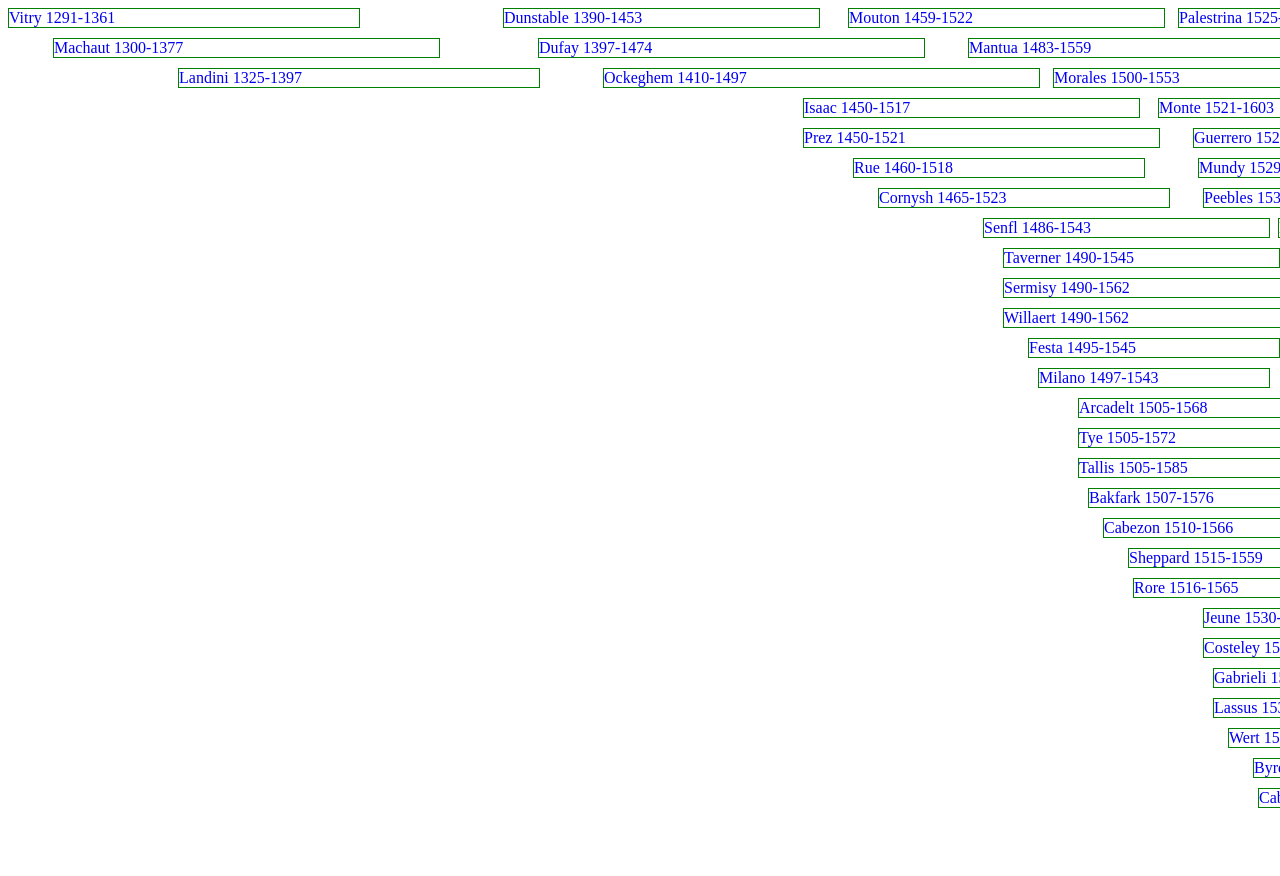
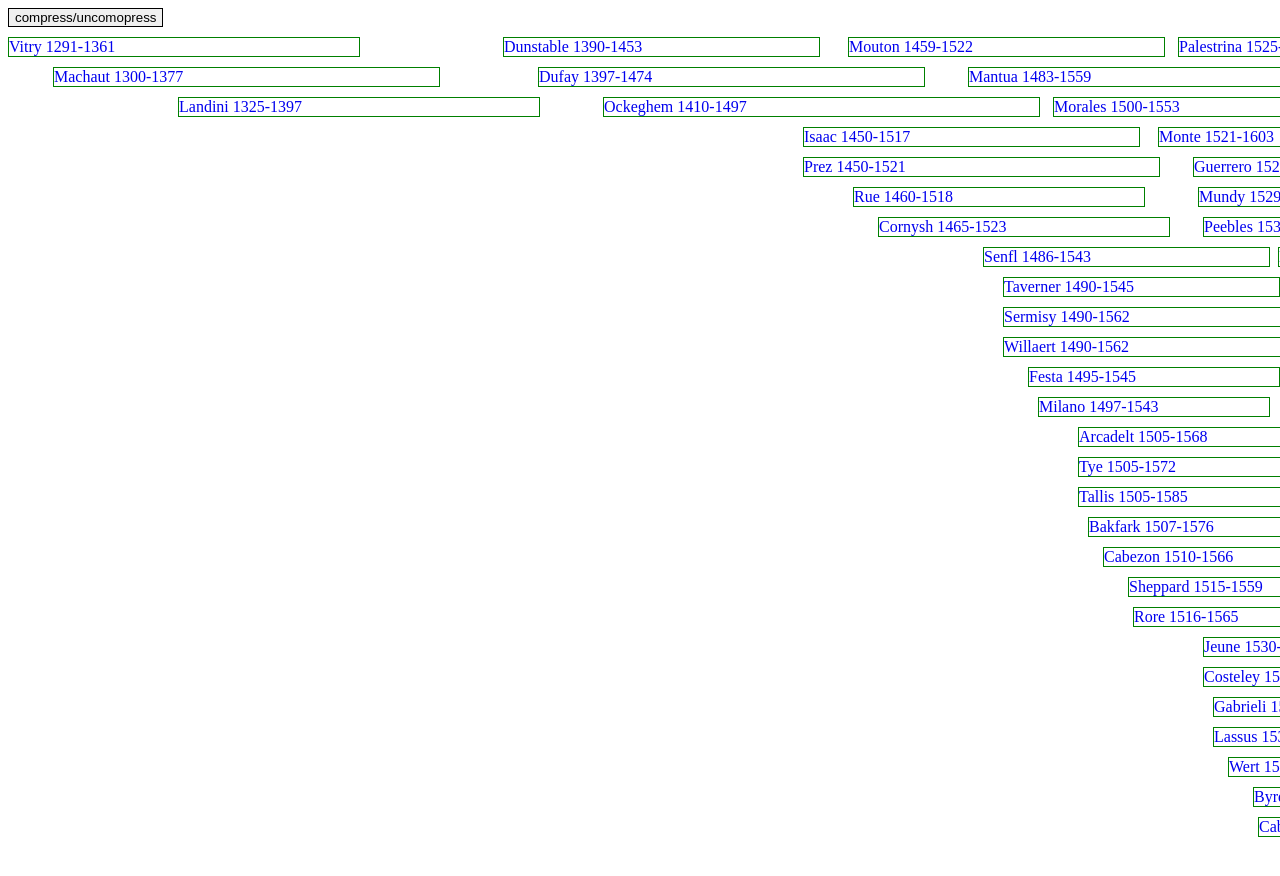
Before and after one commit to seanmcl/seanmcl.github.io, a plain HTML site: page timeline/timeline.html in a window 1280 px wide. Shown: the top 876 px of the page. Drawn offline with nearby package versions, Linux system fonts and the light colour scheme.

Commit message:
Add toggle

```diff
--- a/timeline/timeline.html
+++ b/timeline/timeline.html
@@ -16,6 +16,11 @@
 
     a {
       text-decoration: none;
+    }
+
+    button {
+      border: 1px solid black;
+      margin-bottom: 10px;
     }
   </style>
   <script>
@@ -520,9 +525,12 @@
     };
     const sorted = data.composers.sort((x, y) => x.born - y.born);
     const minDate = sorted[0].born;
+    const scale = 5;
+    let compressed = false;
+    const setLines = () => {
       sorted.reduce((t, v) => {
         const ind = t.findIndex(c => c.died < v.born);
-      if (ind === -1) {
+        if (!compressed || ind === -1) {
           v['line'] = t.length;
           t.push(v);
           return t;
@@ -532,9 +540,8 @@
           return t;
         }
       }, []);
-    const scale = 5;
-    $(document).ready(() => {
-      const divs = sorted.map((v, i) => $('<div/>', {
+    };
+    const divs = () => sorted.map((v, i) => $('<div/>', {
         id: `c${i}`,
         "class": "composer",
         html: `<a href=${v.wiki} target=_blank>${v.surname} ${v.born}-${v.died}</a>`,
@@ -542,17 +549,16 @@
       .css('width', `${(v.died - v.born) * scale}px`)
       .css('left', `${(v.born - minDate) * scale}px`)
     );
-      const timeline = $("#timeline");
-      timeline.html(divs);
-    });
-    //alert(`min: ${minDate} max: ${maxDate}`)
+    const compress = () => {
+      compressed = !compressed;
+      setLines();
+      $("#timeline").html(divs());
+    };
+    $(document).ready(compress);
   </script>
 </head>
 <body>
-<div id="timeline" class="timeline">
-  <!--  <div id="c0" class="composer">Machaut 1300-1377</div>-->
-  <!--  <div id="b1" class="composer">Dunstable 1390-1453</div>-->
-  <!--  <div id="c2" class="composer">Dufay 1397-1474</div>-->
-</div>
+  <button type="button" onclick="compress()">compress/uncomopress</button>
+  <div id="timeline" class="timeline"></div>
 </body>
 </html>
```
Lines whose indentation alone changed are shown as unchanged.
